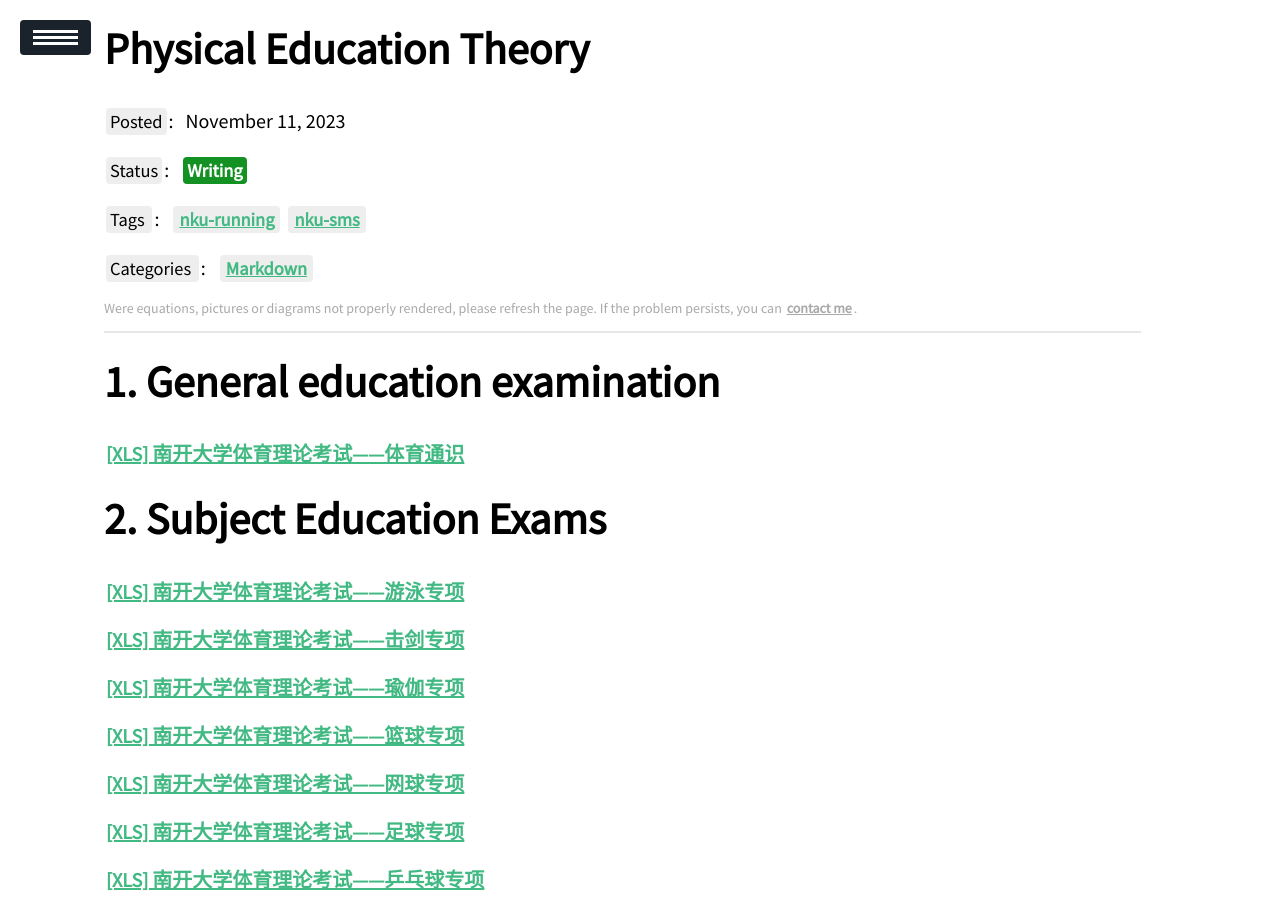
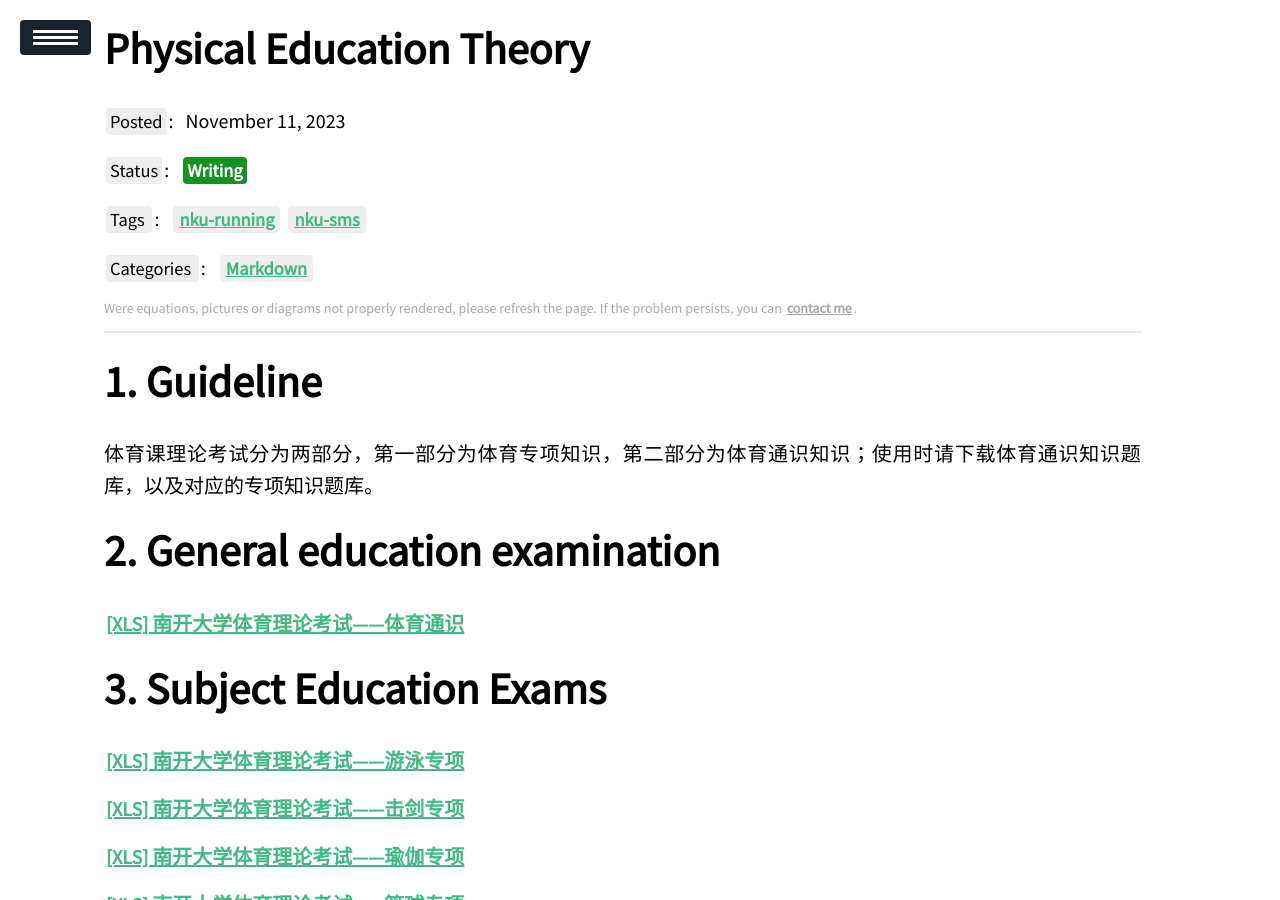
Before and after one commit to ssskz/ssskz.github.io, a Jekyll site: the page built from _posts/2023-11-11-NKU-Physical-Education-Theory-Exam.md, in a window 1280 px wide and 900 px high. Built offline with Jekyll 4.4.1, drawn with Linux system fonts in a browser that asks for light colours; our own code applies the rules of GitHub Pages for plain Markdown files; a script that is not in the unit is left out.

Commit message:
1
Signed-off-by: ssskz <12497590+ssskz@user.noreply.gitee.com>

```diff
--- a/_posts/2023-11-11-NKU-Physical-Education-Theory-Exam.md
+++ b/_posts/2023-11-11-NKU-Physical-Education-Theory-Exam.md
@@ -9,6 +9,10 @@ tags: nku-running nku-sms
 categories: Markdown
 description: This is about the contents of Nankai University's Physical Education Theory Exam.
 ---
+
+# Guideline
+
+体育课理论考试分为两部分，第一部分为体育专项知识，第二部分为体育通识知识；使用时请下载体育通识知识题库，以及对应的专项知识题库。
 
 # General education examination
 
```
